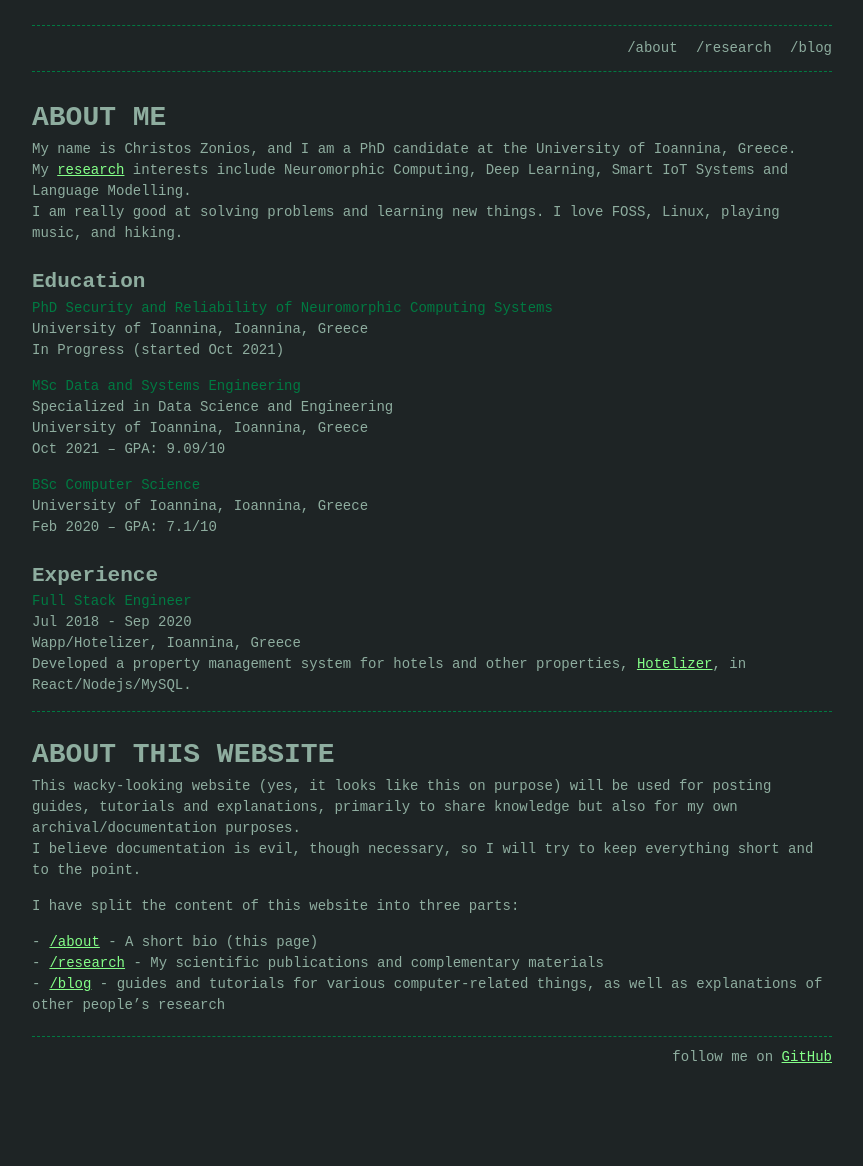
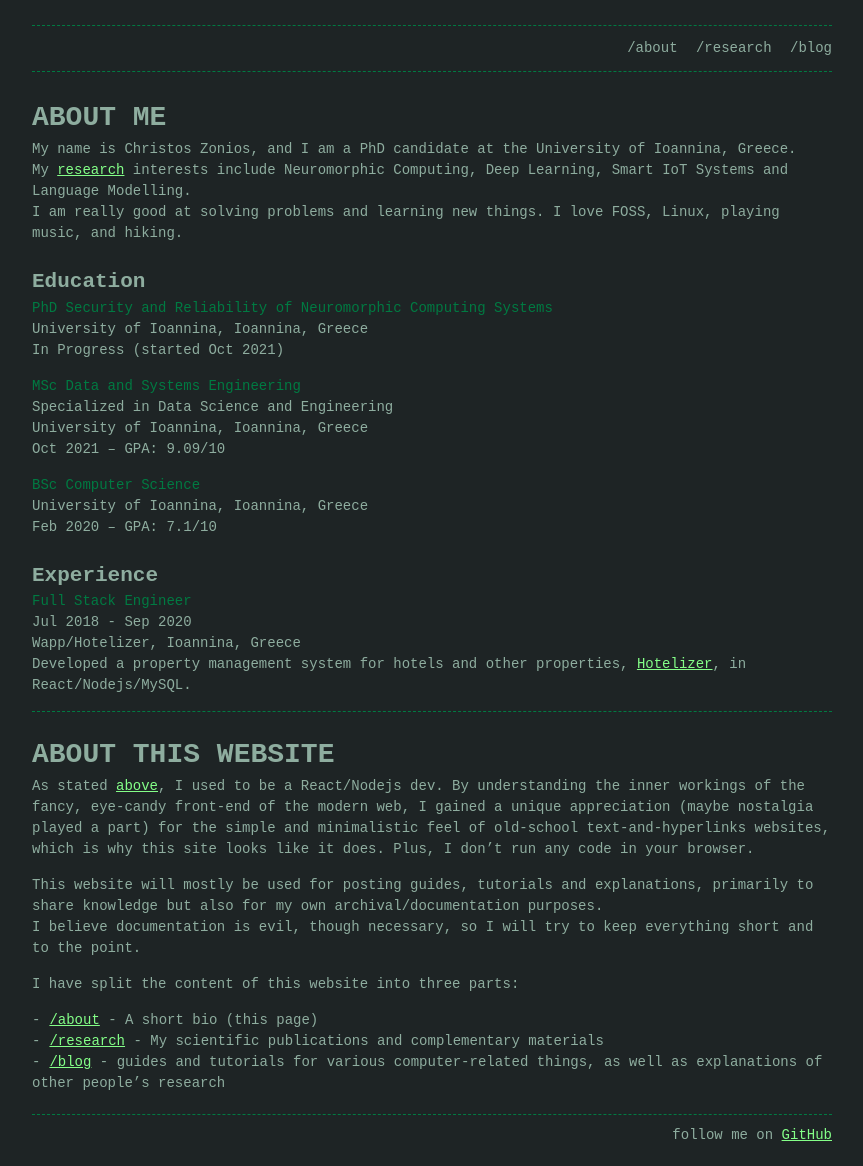
Before and after one commit to czonios/czonios.github.io, a Jekyll site: the page built from index.md, in a window 1280 px wide. Shown: the whole page, without its empty margins (208-1071 px from the left). Built offline with Jekyll 4.4.1, drawn with Linux system fonts in a browser that asks for light colours; before the commit the page ends 1088 px from its top, so only the background shows below that; some of the changed lines change nothing that is shown.

Commit message:
remove js

```diff
--- a/_includes/google-analytics.html
+++ /dev/null
@@ -1,8 +0,0 @@
-<script async src="https://www.googletagmanager.com/gtag/js?id={{ site.google_analytics }}"></script>
-<script>
-  window['ga-disable-{{ site.google_analytics }}'] = window.doNotTrack === "1" || navigator.doNotTrack === "1" || navigator.doNotTrack === "yes" || navigator.msDoNotTrack === "1";
-  window.dataLayer = window.dataLayer || [];
-  function gtag(){dataLayer.push(arguments);}
-  gtag('js', new Date());
-  gtag('config', '{{ site.google_analytics }}');
-</script>
--- a/_includes/head.html
+++ b/_includes/head.html
@@ -38,7 +38,4 @@
     <!-- dark css -->
     <link rel="stylesheet" type="text/css" href="{{ "/assets/main-dark.css" |
     relative_url }}"> {%- endif -%} {%- endif -%}
-    <!-- for mathjax support -->
-    {%- if jekyll.environment == 'production' and site.google_analytics -%} {%-
-    include google-analytics.html -%} {%- endif -%}
 </head>
--- a/index.md
+++ b/index.md
@@ -35,7 +35,10 @@
 ---
 
 # ABOUT THIS WEBSITE
-This wacky-looking website (yes, it looks like this on purpose) will be used for posting guides, tutorials and explanations, primarily to share knowledge but also for my own archival/documentation purposes.
+
+As stated [above](#experience), I used to be a React/Nodejs dev. By understanding the inner workings of the fancy, eye-candy front-end of the modern web, I gained a unique appreciation (maybe nostalgia played a part) for the simple and minimalistic feel of old-school text-and-hyperlinks websites, which is why this site looks like it does. Plus, I don't run any code in your browser.
+
+This website will mostly be used for posting guides, tutorials and explanations, primarily to share knowledge but also for my own archival/documentation purposes.
 I believe documentation is evil, though necessary, so I will try to keep everything short and to the point.
 
 I have split the content of this website into three parts:
```
